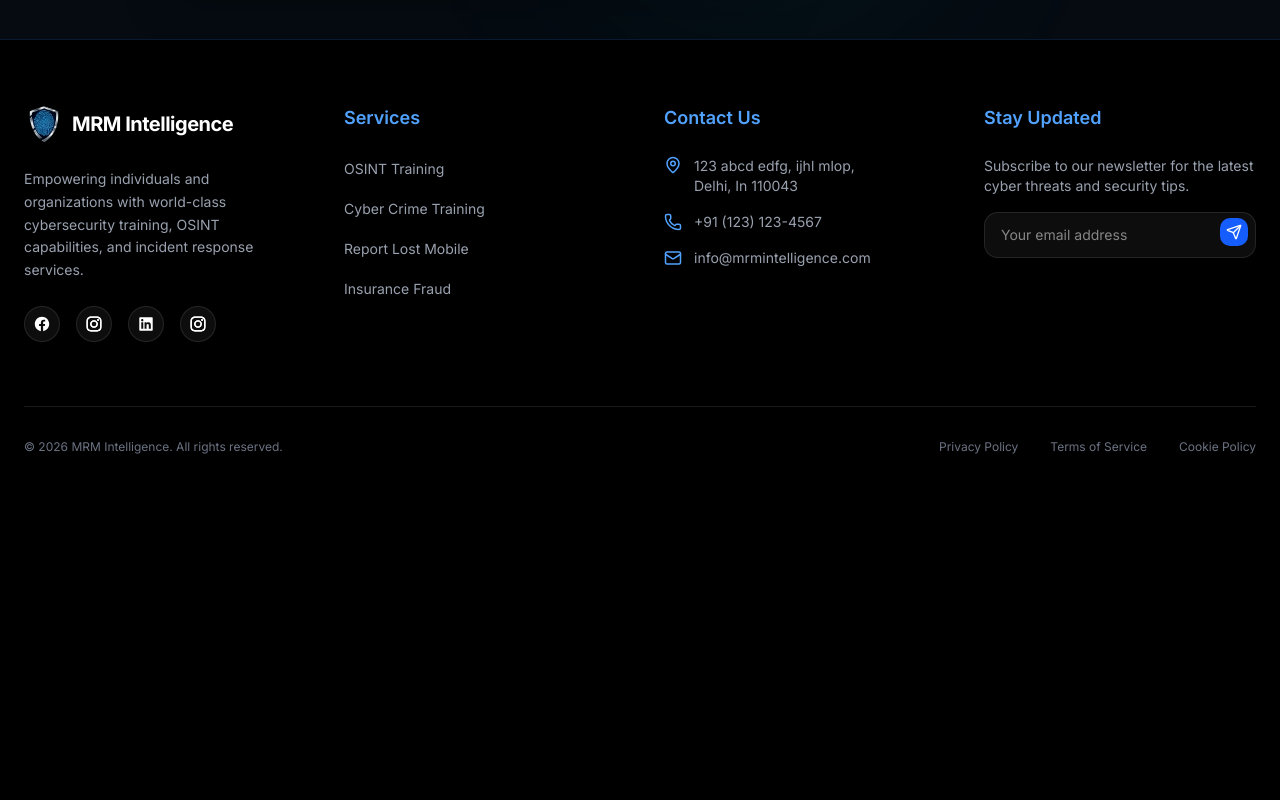
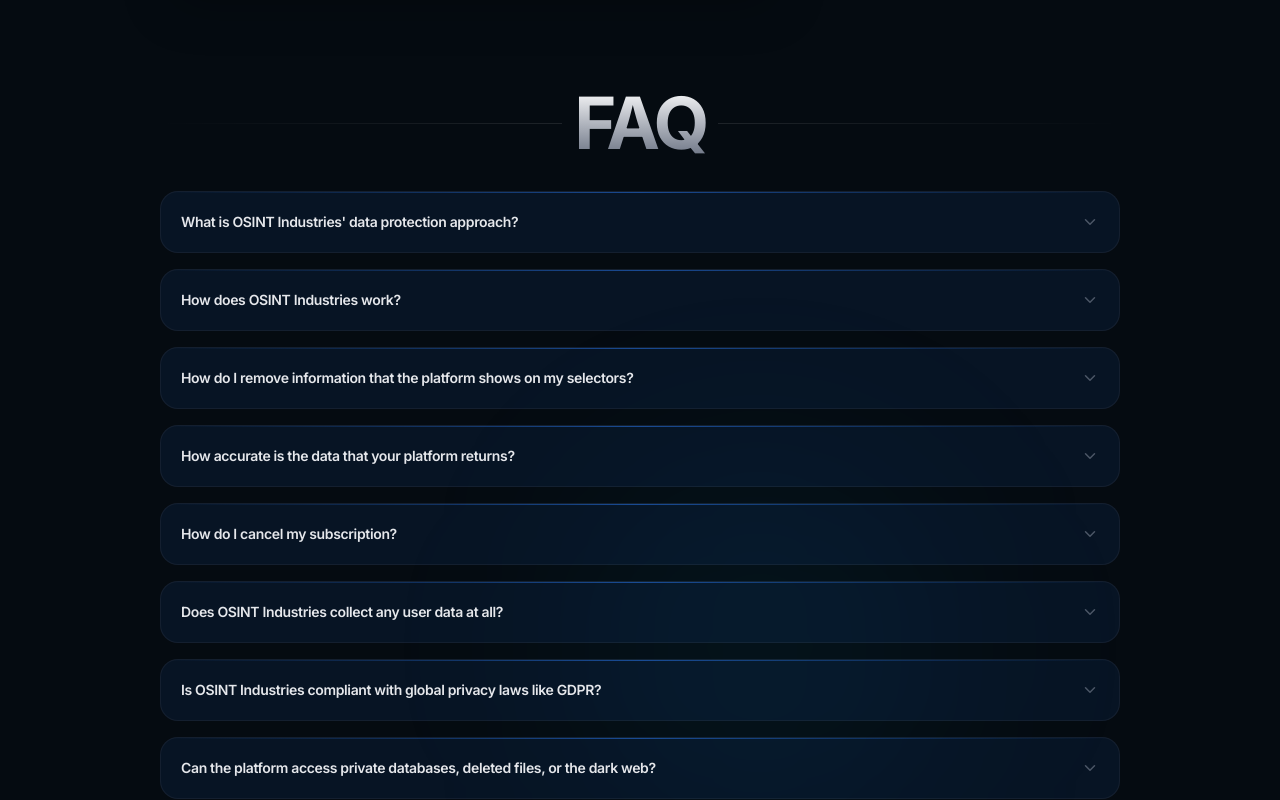
Before and after one commit to Aalekh-coder/pii-landing-page, a Next.js app: page /contact in a window 1280 px wide. Shown: the part 1000-1800 px from the top of the page. Before the commit the page ends 1487 px from the top, so only its background shows below. Built offline with nearby package versions, Linux system fonts and the light colour scheme.

Commit message:
faq section added

```diff
--- a/app/(pages)/contact/Contact.tsx
+++ b/app/(pages)/contact/Contact.tsx
@@ -1,17 +1,44 @@
 "use client";
 
-import { motion, type Variants } from "framer-motion";
+import { useState } from "react";
+import { motion, AnimatePresence, type Variants } from "framer-motion";
 import {
   Mail,
   MapPin,
   MessageSquare,
   ShieldCheck,
-  Send,
   Shield,
   Lock,
+  ChevronDown,
+  Clock,
+  Cpu,
 } from "lucide-react";
+import { faq } from "@/data/contact";
 
 const Contact = () => {
+  const [openIndex, setOpenIndex] = useState<number | null>(null);
+
+  const faqItems = [
+    {
+      question: "What is the typical response time for critical inquiries?",
+      answer:
+        "Standard security inquiries are processed within 2-4 hours. Clients with active remediation protocols receive priority routing with a sub-15 minute response window via our emergency uplink.",
+      icon: <Clock size={18} />,
+    },
+    {
+      question: "Do you offer on-site security infrastructure audits?",
+      answer:
+        "Yes. Our field engineering team conducts physical and network-layer audits globally. These are typically scheduled following an initial remote threat assessment.",
+      icon: <Cpu size={18} />,
+    },
+    {
+      question: "Is communication via this form encrypted?",
+      answer:
+        "Absolutely. All data transmitted through our secure channel is encrypted using AES-256 at rest and TLS 1.3 in transit, ensuring zero-knowledge privacy for your inquiries.",
+      icon: <Lock size={18} />,
+    },
+  ];
+
   const containerVariants: Variants = {
     hidden: { opacity: 0, y: 30 },
     visible: {
@@ -64,15 +91,6 @@
                     Secure Link Status: Active
                   </span>
                 </div>
-
-                {/* Custom Spin Animation Integrated Here
-                // <div className="size-9 rounded-md bg-neutral-800 relative z-20 p-px overflow-hidden shadow-lg">
-                //   <div className="w-full h-full relative z-20 bg-[#0B1219] rounded-[4px] flex items-center justify-center">
-                //     <div className="size-1 bg-blue-500 rounded-full animate-pulse" />
-                //   </div>
-                //   <div className="absolute h-full w-full inset-0 [background-image:conic-gradient(at_center,transparent,rgba(59,130,246,0.8)_30%,transparent_30%)] animate-spin scale-[1.5]"></div>
-                //   <div className="absolute h-full w-full inset-0 [background-image:conic-gradient(at_center,transparent,rgba(239,68,68,0.6)_50%,transparent_30%)] animate-spin scale-[1.5] [animation-duration:3s]"></div>
-                // </div> */}
               </div>
 
               <div className="grid gap-6 md:grid-cols-2">
@@ -157,11 +175,7 @@
                     <p className="text-xs font-semibold text-gray-400 uppercase tracking-tighter">
                       Command Center
                     </p>
-                    <p className="mt-1 text-sm font-medium">
-                      Silicon Valley HQ
-                      <br />
-                      Suite 404, Tech Plaza
-                    </p>
+                    <p className="mt-1 text-sm font-medium">Mumbai India</p>
                   </div>
                 </div>
               </div>
@@ -199,6 +213,62 @@
             </div>
           </motion.aside>
         </div>
+
+        {/* FAQ SECTION */}
+        <motion.div variants={containerVariants} className="mt-24">
+          <div className="flex items-center gap-3 mb-8">
+            <div className="h-px flex-1 bg-linear-to-r from-transparent to-white/10" />
+
+            <h2 className="text-5xl md:text-7xl font-bold tracking-tighter bg-clip-text text-transparent bg-linear-to-b from-white to-gray-500">
+              FAQ
+            </h2>
+            <div className="h-px flex-1 bg-linear-to-l from-transparent to-white/10" />
+          </div>
+
+          <div className="space-y-4">
+            {faq.map((item, index) => (
+              <div
+                key={index}
+                className="rounded-2xl border border-white/5 bg-blue-500/[0.08] overflow-hidden transition-colors hover:border-white/10 relative"
+              >
+                <div className="absolute top-0 left-0 w-full h-px bg-linear-to-r from-transparent via-blue-500/50 to-transparent" />
+                <button
+                  onClick={() =>
+                    setOpenIndex(openIndex === index ? null : index)
+                  }
+                  className="w-full flex items-center justify-between p-5 text-left transition-colors"
+                >
+                  <div className="flex items-center gap-4">
+                    <span className="text-sm font-semibold tracking-tight text-gray-200">
+                      {item.question}
+                    </span>
+                  </div>
+                  <motion.div
+                    animate={{ rotate: openIndex === index ? 180 : 0 }}
+                    transition={{ duration: 0.3 }}
+                    className="text-gray-600"
+                  >
+                    <ChevronDown size={18} />
+                  </motion.div>
+                </button>
+                <AnimatePresence>
+                  {openIndex === index && (
+                    <motion.div
+                      initial={{ height: 0, opacity: 0 }}
+                      animate={{ height: "auto", opacity: 1 }}
+                      exit={{ height: 0, opacity: 0 }}
+                      transition={{ duration: 0.3, ease: "easeInOut" }}
+                    >
+                      <div className="px-5 pb-5 pt-0 text-sm leading-relaxed text-gray-400 ml-10 border-l border-blue-500/20">
+                        {item.answer}
+                      </div>
+                    </motion.div>
+                  )}
+                </AnimatePresence>
+              </div>
+            ))}
+          </div>
+        </motion.div>
       </motion.div>
     </div>
   );
--- /dev/null
+++ b/data/contact/index.ts
@@ -0,0 +1,45 @@
+export const faq = [
+  {
+    question: "What is OSINT Industries' data protection approach?",
+    answer:
+      "OSINT Industries enforces strict information security and data protection protocols, recognizing that investigators utilize the platform for critical operations like uncovering human trafficking and war crimes. The platform features a strict 'No Storage Policy': it never logs search histories, stores queries made on the platform or via the API, or retains any retrieved search results. This intentional design ensures maximum confidentiality and safety for its users.",
+  },
+  {
+    question: "How does OSINT Industries work?",
+    answer:
+      "OSINT Industries operates as an advanced open-source intelligence automation tool. It retrieves entirely open-source, publicly available data that users have consensually shared on the internet—meaning the same data could be gathered manually, but the platform automates the process to save time. Additionally, the terms of service mandate that investigators possess the proper authorization before conducting a search on any selector.",
+  },
+  {
+    question:
+      "How do I remove information that the platform shows on my selectors?",
+    answer:
+      "Because OSINT Industries displays live, open-source records, you can remove information by managing it directly at the root data source. For instance, if an email lookup reveals a connected Google account, adjusting your public privacy and visibility settings within your Google account configuration will automatically update and restrict what the platform can surface.",
+  },
+  {
+    question: "How accurate is the data that your platform returns?",
+    answer:
+      "The platform fetches data in real-time at the exact moment a selector is queried, matching the current live state of the external data sources. While highly accurate to the source, real-world accuracy can occasionally be affected if individuals register accounts using someone else's name on unverified platforms. Though rare, investigators should keep this factor in mind.",
+  },
+  {
+    question: "How do I cancel my subscription?",
+    answer:
+      "You can cancel your subscription at any time by navigating to the 'Billing' section within your account settings. Click the 'Cancel Subscription' button and follow the on-screen prompts to confirm your cancellation.",
+  },
+  {
+    question: "Does OSINT Industries collect any user data at all?",
+    answer:
+      "Adhering to a principle of minimal data collection, OSINT Industries only collects the foundational information required for account administration, billing, and platform optimization. This includes basic account registration details (such as your email) and essential service analytics (like API query counts), while strictly excluding any search content or investigation data.",
+  },
+  {
+    question:
+      "Is OSINT Industries compliant with global privacy laws like GDPR?",
+    answer:
+      "Yes. Because the platform operates on a live, real-time fetching model and maintains a strict no-storage policy for search queries and results, it inherently aligns with global data protection frameworks and privacy regulations, ensuring that investigations remain ethically compliant and legally defensible.",
+  },
+  {
+    question:
+      "Can the platform access private databases, deleted files, or the dark web?",
+    answer:
+      "No. OSINT Industries only surfaces publicly available, open-source data from the deep and surface web. It does not access private, password-protected databases, unconsented personal data repositories, or illicit dark web networks, remaining strictly within the legal boundaries of ethical intelligence gathering.",
+  },
+];
```
